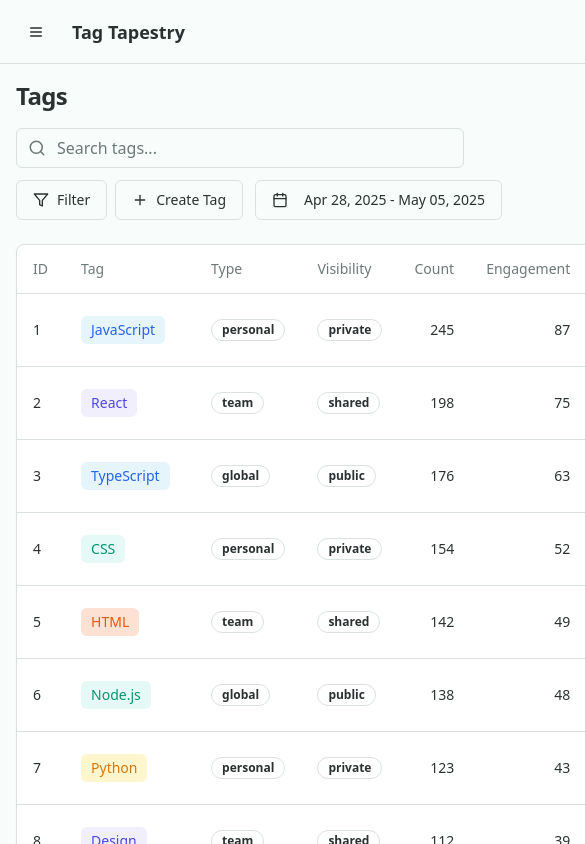
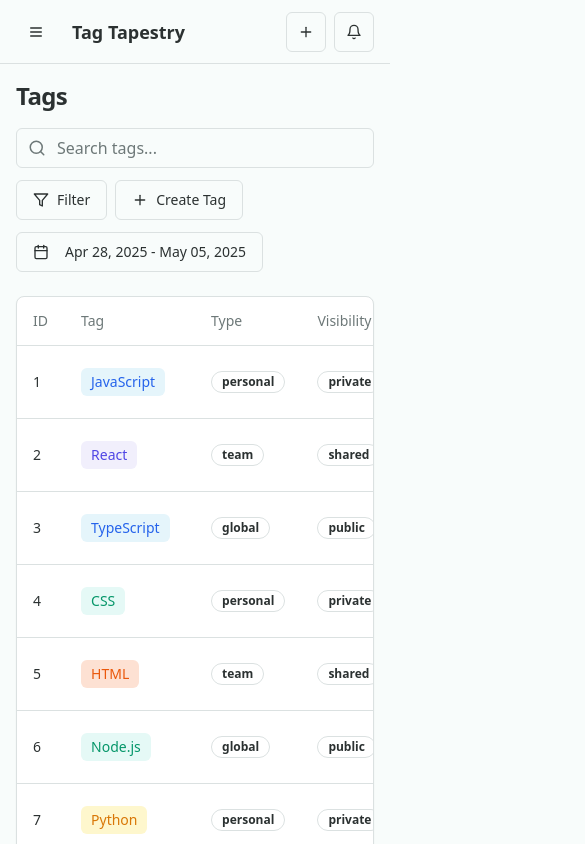
Before and after one commit to ammar-ahmed-butt/scalable-unified-tagging-system, a React (Vite) app: page /tags in a window 390 px wide. Shown: the top 844 px of the page, 585 px wide, since content can reach past the window. Built offline with nearby package versions, Linux system fonts and the light colour scheme.

Commit message:
Fix: Improve UI layout and responsiveness
Refactor layout and styling for better responsiveness across all pages, ensuring proper spacing, auto-adjustment, and a consistent user experience on various devices.

```diff
--- a/src/components/Layout.tsx
+++ b/src/components/Layout.tsx
@@ -16,7 +16,7 @@ const Layout = () => {
   return (
     <div className="flex min-h-screen bg-background">
       {/* Sidebar for larger screens */}
-      <div className="hidden md:block">
+      <div className="hidden md:block h-screen sticky top-0">
         <Sidebar />
       </div>
 
@@ -43,7 +43,7 @@ const Layout = () => {
         </div>
       </div>
 
-      <div className="flex-1 flex flex-col min-h-screen md:ml-16 lg:ml-64">
+      <div className="flex-1 flex flex-col min-h-screen">
         <header className="sticky top-0 z-30 flex h-16 items-center gap-4 border-b bg-background px-4 md:px-6">
           <Button
             variant="ghost"
--- a/src/components/Sidebar.tsx
+++ b/src/components/Sidebar.tsx
@@ -17,11 +17,13 @@ import {
 import { cn } from "@/lib/utils";
 import { Button } from "@/components/ui/button";
 import { Tooltip, TooltipContent, TooltipProvider, TooltipTrigger } from "@/components/ui/tooltip";
+import { useTheme } from "@/contexts/ThemeContext";
 
 const Sidebar = () => {
   const [collapsed, setCollapsed] = useState(false);
   const [isMobile, setIsMobile] = useState(false);
   const location = useLocation();
+  const { colorScheme } = useTheme();
 
   useEffect(() => {
     const handleResize = () => {
@@ -57,7 +59,7 @@ const Sidebar = () => {
   return (
     <div
       className={cn(
-        "h-screen bg-sidebar border-r border-sidebar-border transition-all duration-300 flex flex-col z-40 fixed md:sticky top-0 left-0",
+        "h-full bg-sidebar border-r border-sidebar-border transition-all duration-300 flex flex-col z-40 sticky top-0",
         collapsed ? "w-16" : "w-64"
       )}
     >
--- a/src/index.css
+++ b/src/index.css
@@ -195,3 +195,19 @@
 .dark .chart-card {
   @apply bg-card/90;
 }
+
+/* Responsive adjustments */
+@media (max-width: 768px) {
+  .grid {
+    @apply gap-4;
+  }
+
+  .card {
+    @apply p-3;
+  }
+}
+
+/* Fix layout issues */
+.flex-1 {
+  min-width: 0;
+}
```
